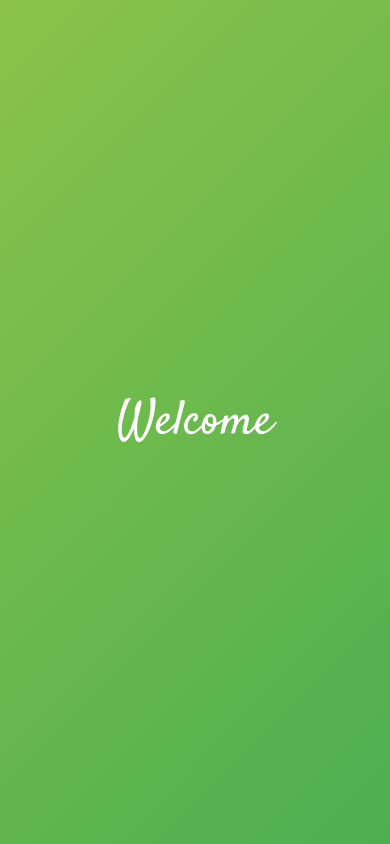
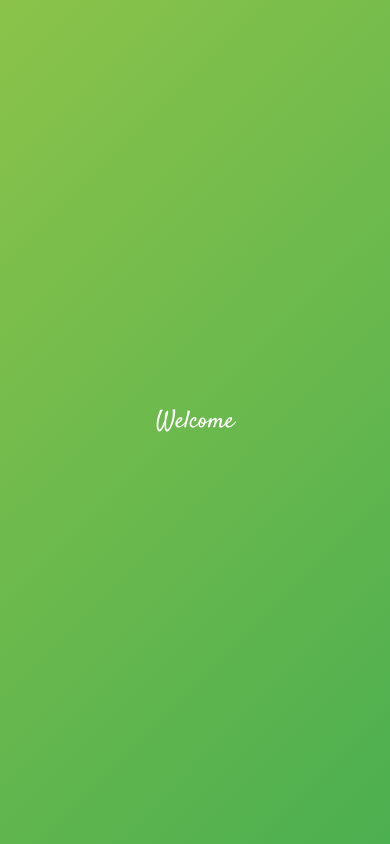
Before and after one commit to plajan/welcome, a plain HTML site: page index.html in a window 390 px wide. Drawn offline with Linux system fonts and the light colour scheme.

Commit message:
add responsive

```diff
--- a/index.html
+++ b/index.html
@@ -21,7 +21,7 @@
         }
 
         p:hover {
-            transform: scale(1.1);
+            transform: scale(1.1) rotate(10deg);
         }
 
         .animation {
@@ -40,6 +40,19 @@
                 opacity: 1;
             }
         }
+
+        /* Responsive Styles */
+        @media (max-width: 768px) {
+            p {
+                font-size: 36px;
+            }
+        }
+
+        @media (max-width: 480px) {
+            p {
+                font-size: 24px;
+            }
+        }
     </style>
 </head>
 <body>
```
